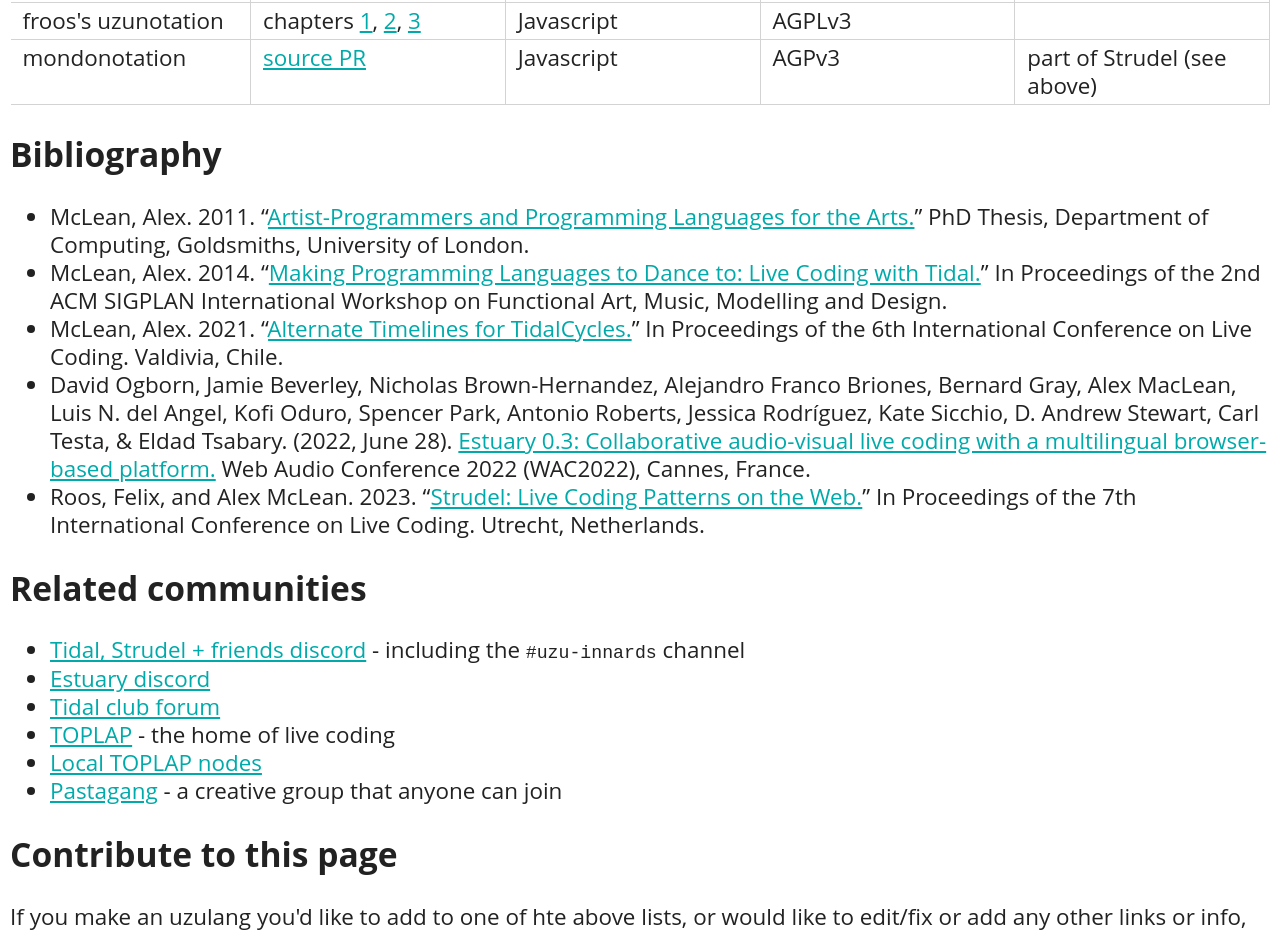
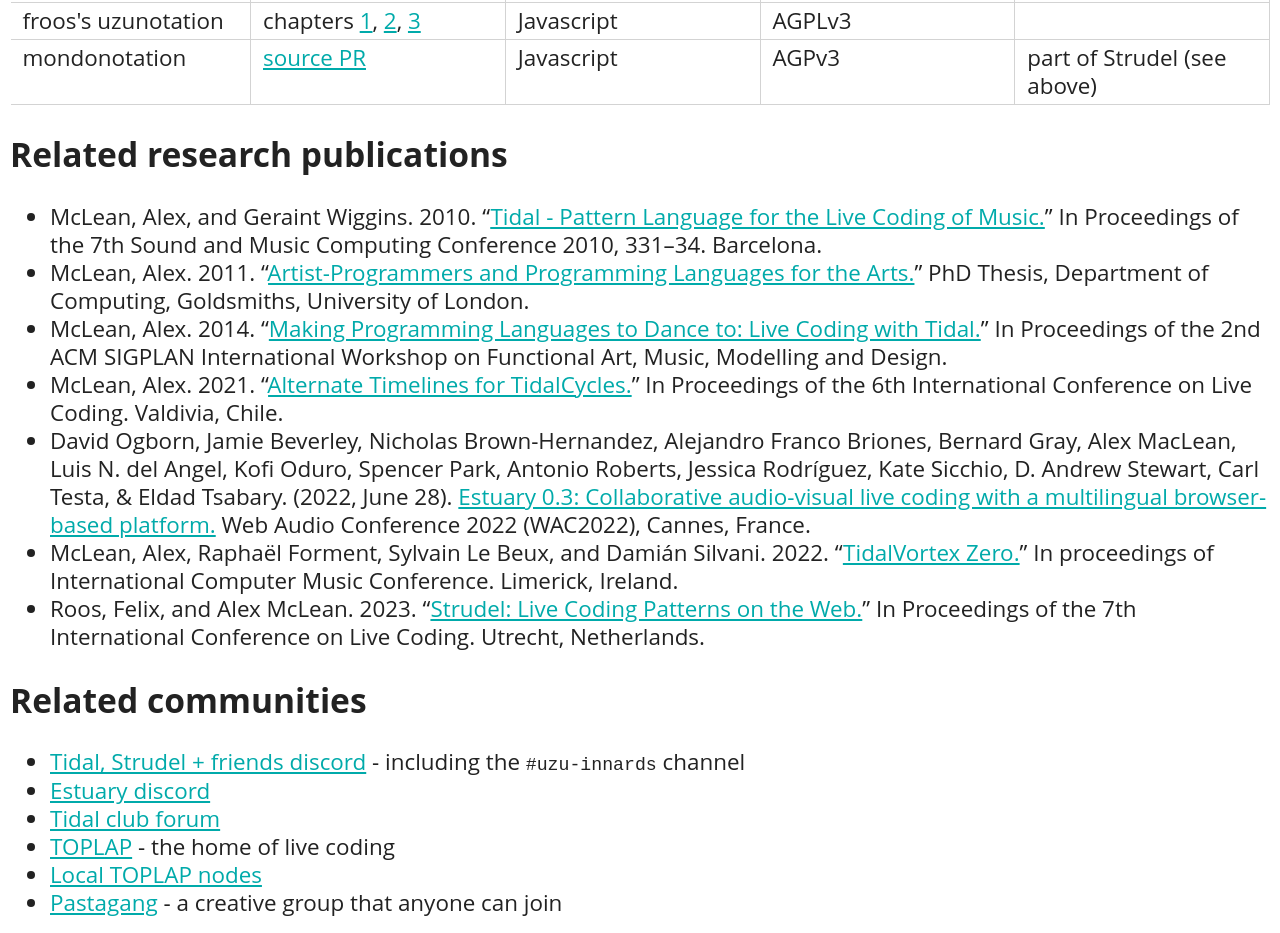
Before and after one commit to tidalcycles/uzu, an Eleventy site: page src/index.md in a window 1280 px wide. Shown: the part 1600-2533 px from the top of the page. Built offline with nearby package versions, Linux system fonts and the light colour scheme; Eleventy itself is replaced by a stand-in of ours; files that its build step writes are made by us from their sources.

Commit message:
more pubs

```diff
--- a/src/index.md
+++ b/src/index.md
@@ -45,12 +45,14 @@
 | froos's uzunotation | chapters [1](https://garten.salat.dev/uzu/uzulang1.html), [2](https://garten.salat.dev/uzu/uzulang2.html), [3](https://garten.salat.dev/uzu/uzulang3.html) | Javascript | AGPLv3 |
 | mondonotation | [source PR](https://github.com/tidalcycles/strudel/pull/1311) | Javascript | AGPv3 | part of Strudel (see above) |
 
-## Bibliography
+## Related research publications
 
+* McLean, Alex, and Geraint Wiggins. 2010. “[Tidal - Pattern Language for the Live Coding of Music.](https://doi.org/10.5281/zenodo.849841)” In Proceedings of the 7th Sound and Music Computing Conference 2010, 331–34. Barcelona.
 * McLean, Alex. 2011. “[Artist-Programmers and Programming Languages for the Arts.](https://research.gold.ac.uk/id/eprint/6611/)” PhD Thesis, Department of Computing, Goldsmiths, University of London.
 * McLean, Alex. 2014. “[Making Programming Languages to Dance to: Live Coding with Tidal.](https://doi.org/10.1145/2633638.2633647)” In Proceedings of the 2nd ACM SIGPLAN International Workshop on Functional Art, Music, Modelling and Design.
 * McLean, Alex. 2021. “[Alternate Timelines for TidalCycles.](https://doi.org/10.5281/zenodo.5788732)” In Proceedings of the 6th International Conference on Live Coding. Valdivia, Chile.
 * David Ogborn, Jamie Beverley, Nicholas Brown-Hernandez, Alejandro Franco Briones, Bernard Gray, Alex MacLean, Luis N. del Angel, Kofi Oduro, Spencer Park, Antonio Roberts, Jessica Rodríguez, Kate Sicchio, D. Andrew Stewart, Carl Testa, & Eldad Tsabary. (2022, June 28). [Estuary 0.3: Collaborative audio-visual live coding with a multilingual browser-based platform.](https://doi.org/10.5281/zenodo.6767377) Web Audio Conference 2022 (WAC2022), Cannes, France.
+* McLean, Alex, Raphaël Forment, Sylvain Le Beux, and Damián Silvani. 2022. “[TidalVortex Zero.](https://doi.org/10.5281/zenodo.6456380)” In proceedings of International Computer Music Conference. Limerick, Ireland.
 * Roos, Felix, and Alex McLean. 2023. “[Strudel: Live Coding Patterns on the Web.](https://doi.org/10.5281/zenodo.7842142)” In Proceedings of the 7th International Conference on Live Coding. Utrecht, Netherlands.
 
 ## Related communities
```
